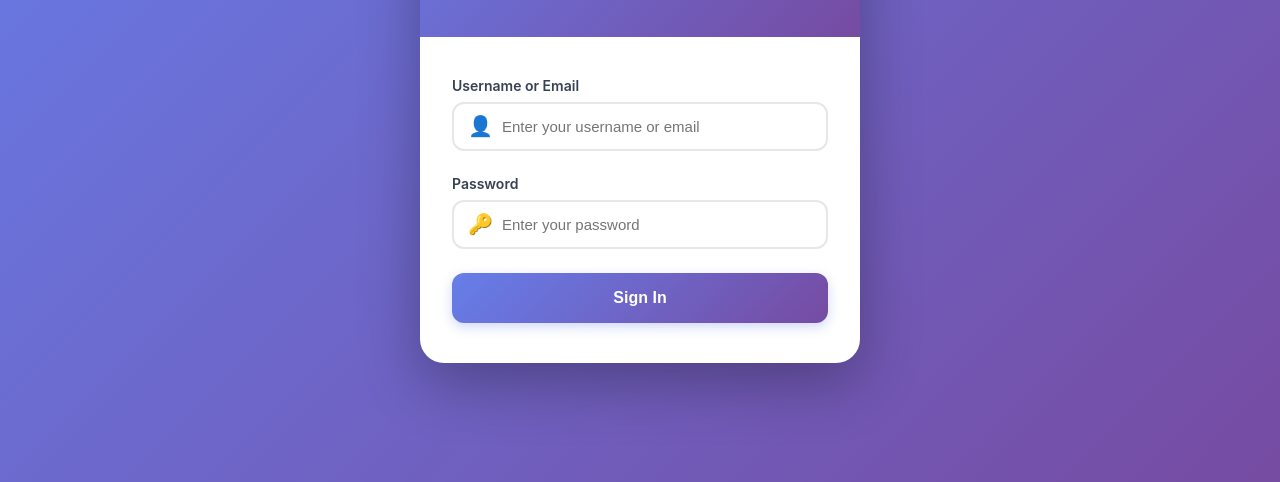
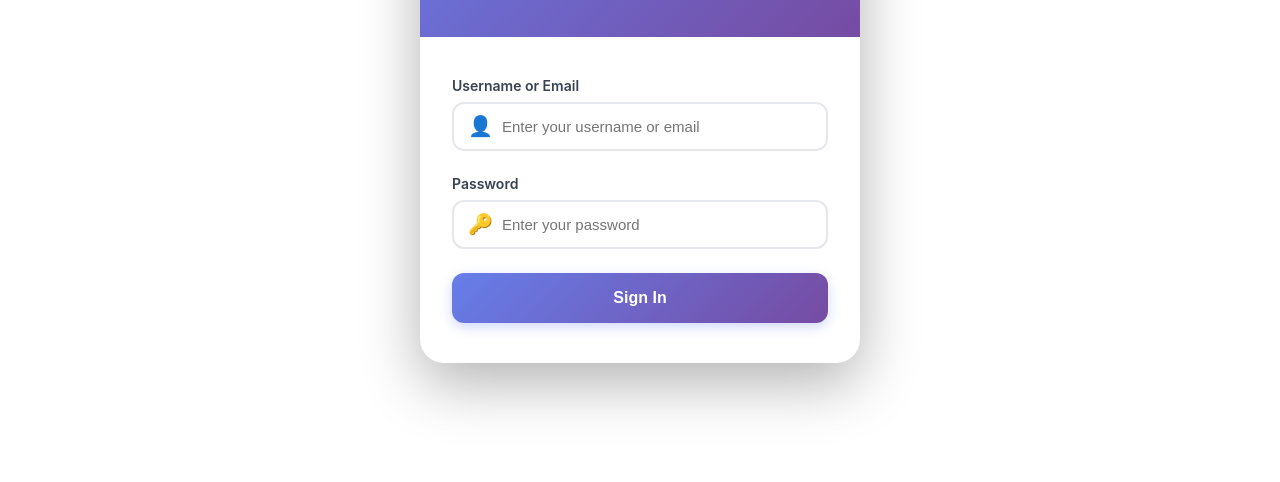
Before and after one commit to Adebayo-babs/access_control_solution_server, a website: page login.html in a window 1280 px wide. Shown: the part 318-800 px from the top of the page. Drawn offline with Linux system fonts and the light colour scheme.

Commit message:
Remove background colour

```diff
--- a/login.html
+++ b/login.html
@@ -18,7 +18,6 @@
             align-items: center;
             justify-content: center;
             padding: 20px;
-            background: linear-gradient(135deg, #667eea 0%, #764ba2 100%);
         }
 
         .auth-container {
```
